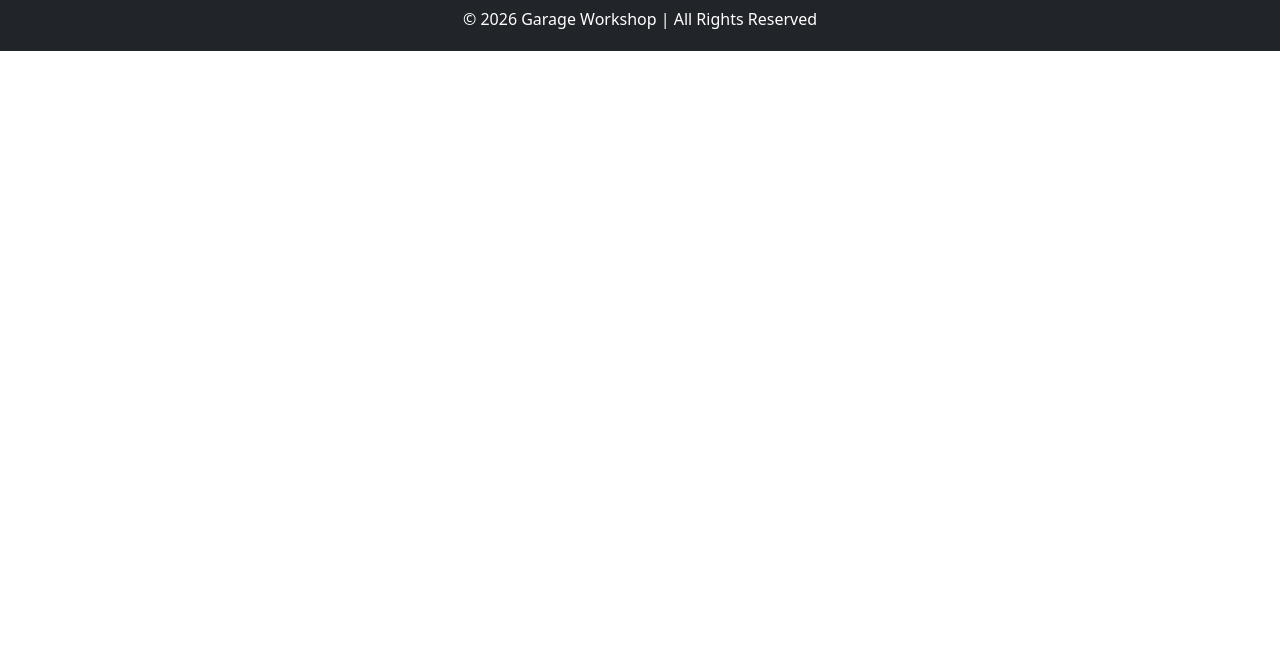
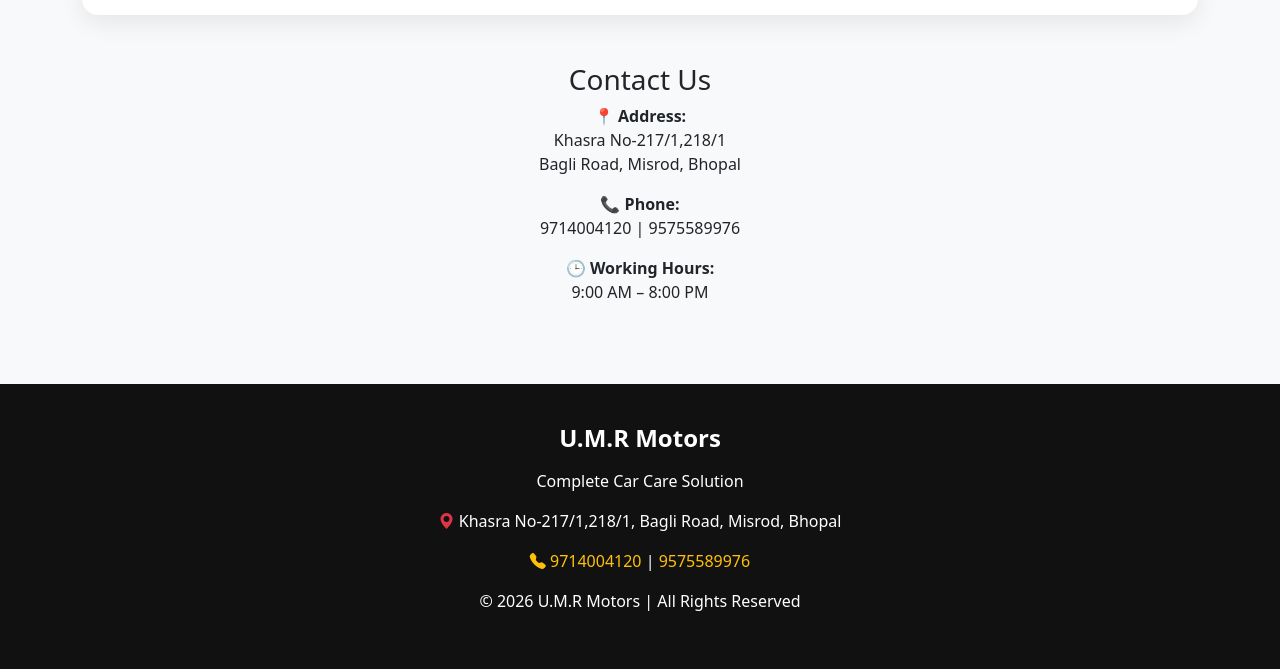
Before and after one commit to Max-parv/umr_motors, a Django app: page / in a window 1280 px wide. Shown: the part 1988-2657 px from the top of the page. Before the commit the page ends 2039 px from the top, so only its background shows below. Run offline with Django 5.2, Linux system fonts and the light colour scheme; data that the repository does not hold is empty.

Commit message:
Updated branding to UMR Motors

```diff
--- a/templates/base.html
+++ b/templates/base.html
@@ -1,8 +1,7 @@
 <!doctype html>
 <html>
   <head>
-    <title>Garage Workshop</title>
-
+    <title>U.M.R Motors</title>
     <meta name="viewport" content="width=device-width, initial-scale=1" />
 
     <!-- Bootstrap -->
@@ -17,17 +16,23 @@
 
     <style>
       body {
-        background: #f8f9fa;
+        background-color: #f8f9fa;
       }
 
       .premium-card {
         border: none;
         border-radius: 16px;
         box-shadow: 0 8px 25px rgba(0, 0, 0, 0.08);
+        transition: 0.3s ease;
+      }
+
+      .premium-card:hover {
+        transform: translateY(-8px);
+        box-shadow: 0 15px 35px rgba(0, 0, 0, 0.15);
       }
 
       .fade-in {
-        animation: fadeIn 0.7s ease-in-out;
+        animation: fadeIn 0.8s ease-in-out;
       }
 
       @keyframes fadeIn {
@@ -41,62 +46,68 @@
         }
       }
 
-      /* Loader */
-      #loader {
-        position: fixed;
-        width: 100%;
-        height: 100%;
-        background: white;
-        z-index: 9999;
-        display: flex;
-        justify-content: center;
-        align-items: center;
+      footer {
+        background-color: #111;
+        color: white;
+        padding: 40px 0;
+        margin-top: 80px;
       }
 
-      footer {
-        margin-top: 60px;
-        padding: 20px 0;
-        background: #212529;
-        color: white;
-        text-align: center;
+      footer a {
+        color: #ffc107;
+        text-decoration: none;
+      }
+
+      footer a:hover {
+        text-decoration: underline;
       }
     </style>
   </head>
 
   <body>
-    <!-- LOADING SPINNER -->
-    <div id="loader">
-      <div class="spinner-border text-dark" role="status"></div>
-    </div>
-
     <!-- Navbar -->
     <nav class="navbar navbar-expand-lg navbar-dark bg-dark px-4">
-      <div class="container-fluid">
-        <a class="navbar-brand fw-bold" href="/">
-          <i class="bi bi-gear-fill me-2"></i> Garage Workshop
+      <a class="navbar-brand fw-bold" href="/">
+        <i class="bi bi-gear-fill me-2"></i> U.M.R Motors
+      </a>
+
+      <div class="ms-auto">
+        <a href="/" class="btn btn-outline-light me-2">Home</a>
+        <a href="{% url 'booking' %}" class="btn btn-warning me-2">
+          Book Service
+        </a>
+        <a href="{% url 'customer_login' %}" class="btn btn-info me-2">
+          Track
         </a>
 
-        <div class="ms-auto">
-          <a href="/" class="btn btn-outline-light me-2">Home</a>
-          <a href="/booking/" class="btn btn-warning me-2">Book Service</a>
-          <a href="/track/" class="btn btn-info">Track</a>
-        </div>
+        {% if user.is_authenticated %}
+        <a href="{% url 'manage_bookings' %}" class="btn btn-dark"> Admin </a>
+        {% endif %}
       </div>
     </nav>
 
-    <!-- Main Content -->
+    <!-- Page Content -->
     <div class="container mt-5 fade-in">{% block content %}{% endblock %}</div>
 
     <!-- Footer -->
-    <footer>
-      <p class="mb-0">© 2026 Garage Workshop | All Rights Reserved</p>
+    <footer class="text-center">
+      <div class="container">
+        <h4 class="fw-bold mb-3">U.M.R Motors</h4>
+        <p>Complete Car Care Solution</p>
+
+        <p>
+          <i class="bi bi-geo-alt-fill text-danger"></i>
+          Khasra No-217/1,218/1, Bagli Road, Misrod, Bhopal
+        </p>
+
+        <p>
+          <i class="bi bi-telephone-fill text-warning"></i>
+          <a href="tel:9714004120">9714004120</a> |
+          <a href="tel:9575589976">9575589976</a>
+        </p>
+
+        <p class="mt-3">© 2026 U.M.R Motors | All Rights Reserved</p>
+      </div>
     </footer>
-
-    <!-- Hide Loader After Page Loads -->
-    <script>
-      window.addEventListener("load", function () {
-        document.getElementById("loader").style.display = "none";
-      });
-    </script>
   </body>
 </html>
--- a/templates/home.html
+++ b/templates/home.html
@@ -1,63 +1,81 @@
 {% extends "base.html" %} {% block content %}
 
-<!-- HERO SECTION -->
-<div
-  class="text-center text-white rounded-4 p-5 mb-5"
-  style="
-    background:
-      linear-gradient(rgba(0, 0, 0, 0.6), rgba(0, 0, 0, 0.6)),
-      url(&quot;https://images.unsplash.com/photo-1581092580497-e0d23cbdf1dc?q=80&w=2070&quot;)
-        center/cover;
-  "
->
-  <h1 class="display-4 fw-bold">Professional Car & Bike Repair</h1>
-  <p class="lead">Fast • Reliable • Affordable</p>
+<!-- HERO -->
+<div class="hero-section text-white text-center mb-5">
+  <h1 class="display-4 fw-bold">U.M.R Motors</h1>
+  <p class="lead">Complete Car Care Solution</p>
 
-  <a href="{% url 'booking' %}" class="btn btn-warning btn-lg mt-3 me-2">
-    Book Now
-  </a>
+  <div class="mt-3">
+    <a href="{% url 'booking' %}" class="btn btn-danger btn-lg me-2">
+      Book Service Now
+    </a>
 
-  <a
-    href="{% url 'customer_login' %}"
-    class="btn btn-outline-light btn-lg mt-3"
-  >
-    Track Booking
-  </a>
+    <a href="tel:9714004120" class="btn btn-outline-light btn-lg"> Call Now </a>
+  </div>
 
-  {% if user.is_authenticated %}
-  <div class="mt-3">
-    <a href="{% url 'manage_bookings' %}" class="btn btn-dark"> Admin Panel </a>
+  <div class="mt-4">
+    <p class="mb-1">📞 9714004120 | 9575589976</p>
+    <p>📍 Bagli Road, Misrod, Bhopal</p>
   </div>
-  {% endif %}
 </div>
 
-<!-- SERVICES -->
 <h2 class="text-center mb-4">Our Services</h2>
 
+<!--SERVICE section-->
+
 <div class="row text-center mb-5">
-  <div class="col-md-4">
+  <div class="col-md-4 mb-4">
     <div class="card premium-card p-4">
-      <i class="bi bi-car-front display-4 text-primary"></i>
-      <h5 class="mt-3">General Service</h5>
-      <p>Complete inspection and servicing of your vehicle.</p>
+      <i class="bi bi-tools display-4 text-primary"></i>
+      <h5 class="mt-3">Mechanical Service</h5>
     </div>
   </div>
 
-  <div class="col-md-4">
+  <div class="col-md-4 mb-4">
     <div class="card premium-card p-4">
-      <i class="bi bi-tools display-4 text-success"></i>
-      <h5 class="mt-3">Engine Repair</h5>
-      <p>Professional engine diagnostics and repair.</p>
+      <i class="bi bi-car-front display-4 text-danger"></i>
+      <h5 class="mt-3">Accident Repair</h5>
     </div>
   </div>
 
-  <div class="col-md-4">
+  <div class="col-md-4 mb-4">
     <div class="card premium-card p-4">
-      <i class="bi bi-battery-charging display-4 text-warning"></i>
-      <h5 class="mt-3">Battery & Electrical</h5>
-      <p>Electrical system check and battery replacement.</p>
+      <i class="bi bi-brush display-4 text-warning"></i>
+      <h5 class="mt-3">Denting & Painting</h5>
     </div>
   </div>
+
+  <div class="col-md-4 mb-4">
+    <div class="card premium-card p-4">
+      <i class="bi bi-shield-check display-4 text-success"></i>
+      <h5 class="mt-3">Insurance Claims</h5>
+    </div>
+  </div>
+
+  <div class="col-md-4 mb-4">
+    <div class="card premium-card p-4">
+      <i class="bi bi-stars display-4 text-info"></i>
+      <h5 class="mt-3">Interior Cleaning</h5>
+    </div>
+  </div>
+
+  <div class="col-md-4 mb-4">
+    <div class="card premium-card p-4">
+      <i class="bi bi-droplet-half display-4 text-secondary"></i>
+      <h5 class="mt-3">Body Polish</h5>
+    </div>
+  </div>
+</div>
+
+<!--Proffesional Touch-->
+<h2 class="text-center mb-4">Brands We Service</h2>
+
+<div class="text-center mb-5">
+  <span class="badge bg-dark p-3 m-2">Hyundai</span>
+  <span class="badge bg-dark p-3 m-2">Toyota</span>
+  <span class="badge bg-dark p-3 m-2">Ford</span>
+  <span class="badge bg-dark p-3 m-2">Nissan</span>
+  <span class="badge bg-dark p-3 m-2">Maruti Suzuki</span>
 </div>
 
 <!-- TESTIMONIALS -->
@@ -86,8 +104,8 @@
   </div>
 </div>
 
-<!-- LOCATION SECTION -->
-<h2 class="text-center mt-5 mb-4">
+<!-- LOCATION -->
+<h2 class="text-center mb-4">
   <i class="bi bi-geo-alt-fill text-danger me-2"></i> Our Location
 </h2>
 
@@ -96,20 +114,31 @@
     <iframe
       src="https://www.google.com/maps/embed?pb=!1m17!1m12!1m3!1d3668.20818184203!2d77.46732297531801!3d23.16260077907588!2m3!1f0!2f0!3f0!3m2!1i1024!2i768!4f13.1!3m2!1m1!2zMjPCsDA5JzQ1LjQiTiA3N8KwMjgnMTEuNiJF!5e0!3m2!1sen!2sin!4v1771072490212!5m2!1sen!2sin"
       style="border: 0"
-      allowfullscreen=""
       loading="lazy"
-      referrerpolicy="no-referrer-when-downgrade"
     >
     </iframe>
   </div>
 </div>
 
 <!-- CONTACT -->
-<div class="text-center mb-5">
+<div class="text-center mt-5 mb-4">
   <h3>Contact Us</h3>
-  <p><strong>📍 Location:</strong> Main Road, Bhopal</p>
-  <p><strong>📞 Phone:</strong> +91 9876543210</p>
-  <p><strong>🕒 Working Hours:</strong> 9:00 AM – 8:00 PM</p>
+
+  <p>
+    <strong>📍 Address:</strong><br />
+    Khasra No-217/1,218/1<br />
+    Bagli Road, Misrod, Bhopal
+  </p>
+
+  <p>
+    <strong>📞 Phone:</strong><br />
+    9714004120 | 9575589976
+  </p>
+
+  <p>
+    <strong>🕒 Working Hours:</strong><br />
+    9:00 AM – 8:00 PM
+  </p>
 </div>
 
 {% endblock %}
```
